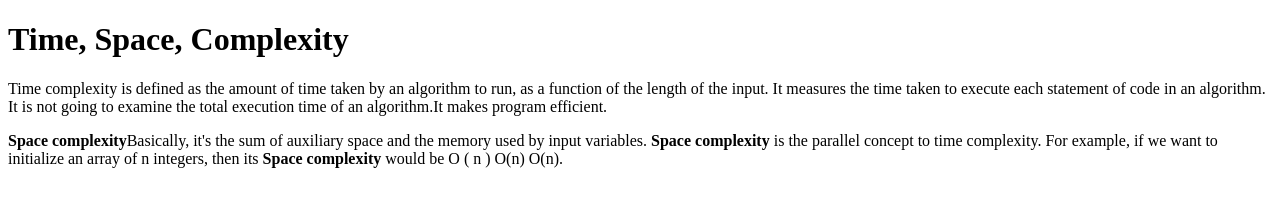
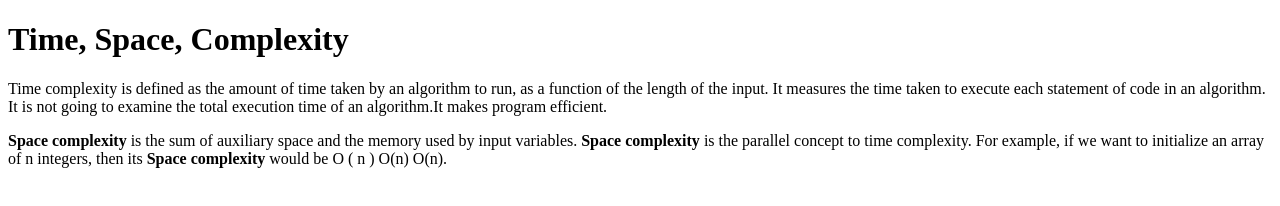
Before and after one commit to acciojob/time-and-space-complexity-shishirps7, a website: page main.html in a window 1280 px wide. Drawn offline with Linux system fonts and the light colour scheme.

Commit message:
created a submission

```diff
--- a/main.html
+++ b/main.html
@@ -9,7 +9,7 @@
 <body>
 	<h1>Time, Space, Complexity</h1>
 	<p>Time complexity is defined as the amount of time taken by an algorithm to run, as a function of the length of the input. It measures the time taken to execute each statement of code in an algorithm. It is not going to examine the total execution time of an algorithm.It makes program efficient.</p>
-	<p><b>Space complexity</b>Basically, it's the sum of auxiliary space and the memory used by input variables. <b>Space complexity</b> is the parallel concept to time complexity. For example, if we want to initialize an array of n integers, then its <b>Space complexity</b> would be O ( n ) O(n) O(n).</p>
+	<p><b>Space complexity</b> is the sum of auxiliary space and the memory used by input variables. <b>Space complexity</b> is the parallel concept to time complexity. For example, if we want to initialize an array of n integers, then its <b>Space complexity</b> would be O ( n ) O(n) O(n).</p>
 	<!-- the entire body must be written by student -->
     <script type="text/javascript" src="./script.js">
 </script>
```
